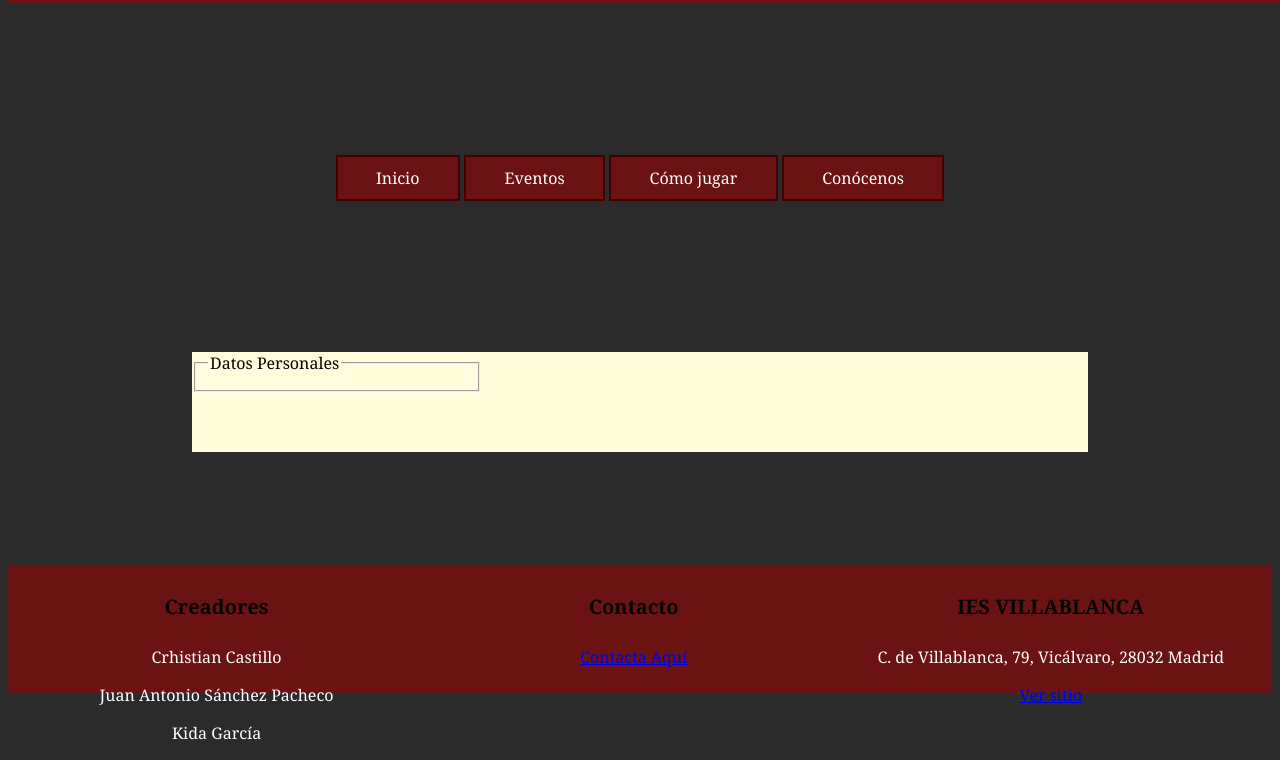
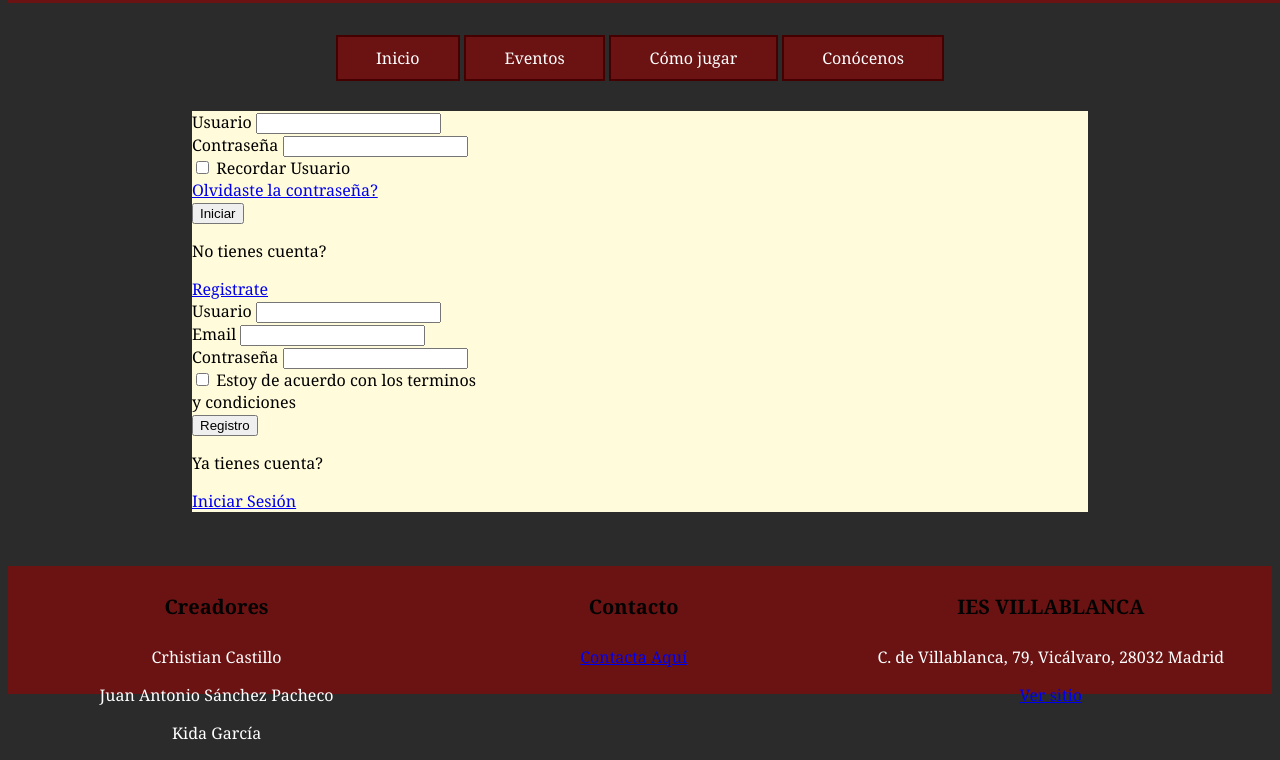
Before and after one commit to KidaGarcia/WebAsociacionKCJ, a plain HTML site: page contacto.html in a window 1280 px wide. Shown: the part 114-874 px from the top of the page. Drawn offline with Linux system fonts and the light colour scheme.

Commit message:
He añadido mas contenido al formulario, inputs, labeletc

```diff
--- a/contacto.html
+++ b/contacto.html
@@ -15,8 +15,8 @@
     <header>
         <a href="./index.html"><img id="logo" src="./media/D20Ico.ico" alt="Logo de Iniciativa Crítica" height="90px"></a>
         <h1 id="TituloSuperior">Contacta con Nosotros</h1>
-        <a class="RRSS" href="https://twitter.com"><img src="./media/TwitterIcon.ico" alt="Enlace a X(Twitter)" height="40px"></a>
-        <a class="RRSS" href="https://www.facebook.com"><img src="./media/FBLogo.ico" alt="Enlace a facebook" height="40px"></a>
+        <!--<a class="RRSS" href="https://twitter.com"><img src="./media/TwitterIcon.ico" alt="Enlace a X(Twitter)" height="40px"></a> /!-->
+         <!--<a class="RRSS" href="https://www.facebook.com"><img src="./media/FBLogo.ico" alt="Enlace a facebook" height="40px"></a>/!-->
     </header>
     <nav>
         <a class="menuSuperior" href="./index.html">Inicio</a>
@@ -31,19 +31,72 @@
     <main>
 
         <form method="get">
-
-            <fieldset>
-
-                <legend>Datos Personales</legend>
+        <div class="form-login">
+            <div class="box-logUser">
+                <label id="Usuario">Usuario</label>
+                <input type="text" id="UsuarioBox" required>
+            </div>
 
 
+            <div class="box-logContra">
+                <label id="contrasena">Contraseña</label>
+                <input type="password" id="contrasenaBox" required>
+            </div>
 
-            </fieldset>
+            <div class="box-logRecordar">
+                <input type="checkbox" name="recordar" id="recordar">
+                <label id="checkRecordatorio">Recordar Usuario</label>
+            </div>
+
+            <div class="box-logForgot">
+                <a href="#">Olvidaste la contraseña?</a>
+            </div>
+
+            <div class="box-logLogin">
+                <button type="submit" name="Login">Iniciar</button>
+            </div>
+
+            <div class="box-logRegistro">
+                 <p>No tienes cuenta?</p><a href="#">Registrate</a>
+            </div>
+        </div>
 
 
 
 
 
+
+        <div class="form-registro">
+
+            <div>
+                <label id="Usuario">Usuario</label>
+                <input type="text" id="UsuarioBox" required>
+            </div>
+
+            <div class="box-email">
+                <label id="emailText">Email</label>
+                <input type="email"  id="email">
+            </div>
+
+             <div>
+                <label id="contrasena">Contraseña</label>
+                <input type="password" id="contrasenaBox" required>
+            </div>
+
+            <div>
+                <input type="checkbox" name="cookys" id="cookys">
+                <label id="checkCookys">Estoy de acuerdo con los terminos y condiciones</label>
+            </div>
+
+
+            <div class="box-login">
+                <button type="submit" name="Login">Registro</button>
+            </div>
+
+            <div class="box-registro">
+                <p>Ya tienes cuenta?</p><a href="#">Iniciar Sesión</a>
+            </div>
+        </div>
         </form>
 
     </main>
```
